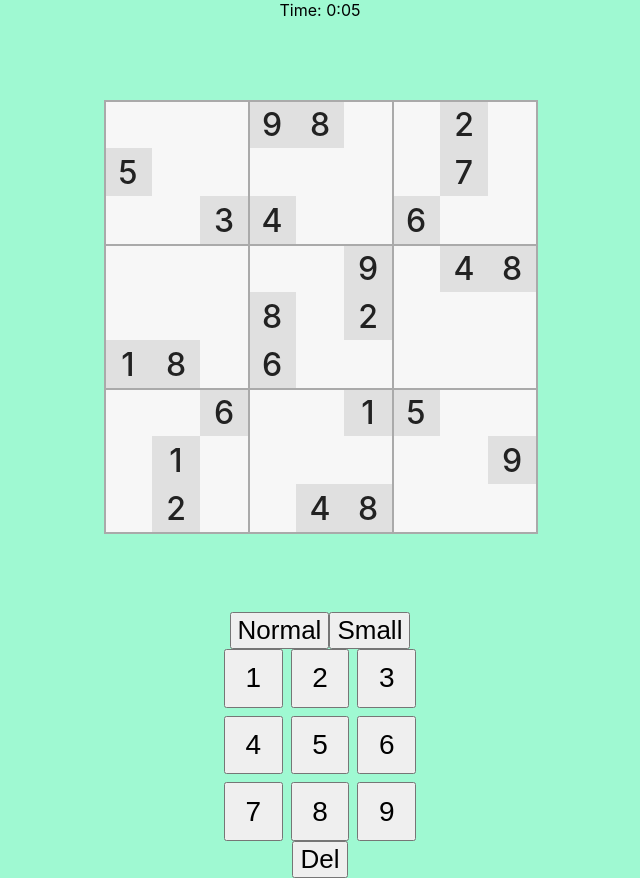
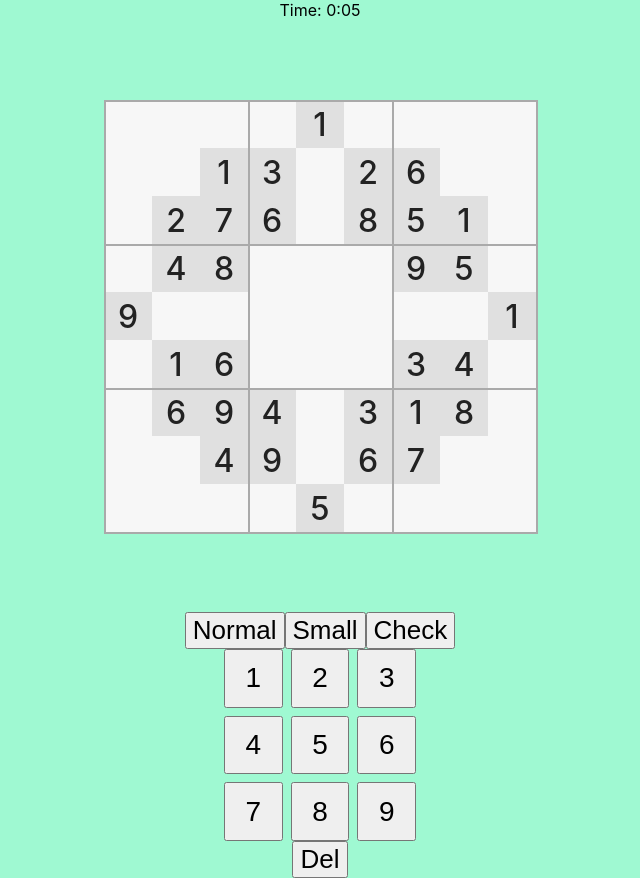
Before and after one commit to sergio-prgm/sudoku-app, a React (Vite) app: page / in a window 1280 px wide. Shown: the whole page, without its empty margins (320-960 px from the left). Built offline with nearby package versions, Linux system fonts and the light colour scheme.

Commit message:
Add solver component

```diff
--- a/src/components/Cell/Cell.jsx
+++ b/src/components/Cell/Cell.jsx
@@ -3,7 +3,7 @@ import SudokuContext from '../../context/SudokuContext'
 import PencilMarks from '../PencilMarks/PencilMarks'
 
 export default function Cell ({ cell }) {
-  const { sudoku, selectedCell, setSelectedCell } = useContext(SudokuContext)
+  const { sudoku, pencil, setPencil, selectedCell, setSelectedCell } = useContext(SudokuContext)
 
   const [isCorrect, setIsCorrect] = useState(true)
 
@@ -17,8 +17,16 @@ export default function Cell ({ cell }) {
   }
 
   useEffect(() => {
-    if (cell.isChanged || cell.value === 0) {
+    if (cell.isChanged) {
       setIsCorrect(checkCell(cell, sudoku))
+      if (cell === selectedCell) {
+        const selPencil = pencil.find(cell => selectedCell.col === cell.col && selectedCell.row === cell.row)
+        setPencil(pencil => {
+          const pencilMarks = pencil.filter(obj => obj !== selPencil)
+          selPencil.isCorrect = checkCell(cell, sudoku)
+          return [...pencilMarks, selPencil]
+        })
+      }
     }
   }, [sudoku])
 
--- a/src/components/Controls/Controls.jsx
+++ b/src/components/Controls/Controls.jsx
@@ -1,6 +1,7 @@
 import { useState, useEffect, useCallback } from 'react'
 import useAddNum from '../../hooks/useAddNum'
 import Key from '../Key/Key'
+import Solver from '../Solver/Solver'
 import './styles.scss'
 
 export default function Controls () {
@@ -9,7 +10,7 @@ export default function Controls () {
   const [isNormal, setIsNormal] = useState(true)
   const [keyEvent, setKeyEvent] = useState()
 
-  const handleKeyboard = useCallback( event => {
+  const handleKeyboard = useCallback(event => {
     const eKey = event.key
     if (keys.some(key => key == eKey)) setKeyEvent(event)
     if (event.key === 'Backspace') setKeyEvent(event)
@@ -18,10 +19,10 @@ export default function Controls () {
   useAddNum(Number(keyEvent?.key) || 0, isNormal, keyEvent)
 
   useEffect(() => {
-    document.addEventListener("keydown", handleKeyboard)
+    document.addEventListener('keydown', handleKeyboard)
 
     return () => {
-      document.removeEventListener("keydown", handleKeyboard)
+      document.removeEventListener('keydown', handleKeyboard)
     }
   })
   return (
@@ -33,6 +34,7 @@ export default function Controls () {
       <button className='controls-button' onClick={() => setIsNormal(false)}>
         Small
       </button>
+      <Solver />
     </div >
     <div className='control-pad' onKeyDown={handleKeyboard}>
       {keys.map(key => {
--- /dev/null
+++ b/src/components/Solver/Solver.jsx
@@ -0,0 +1,25 @@
+import { useContext } from 'react'
+import SudokuContext from '@/context/SudokuContext'
+
+function Solver () {
+  const { sudoku, pencil } = useContext(SudokuContext)
+
+  const checkChanged = () => {
+    return sudoku.rows.map(row => row.cols.filter(cell => !cell.readOnly && !cell.isChanged)).flat()
+  }
+
+  const checkIsTrue = () => {
+    return pencil.filter(cell => !cell.isCorrect)
+  }
+
+  const handleClick = () => {
+    console.log(checkChanged())
+    console.log(checkIsTrue())
+  }
+
+  return (
+    <button onClick={handleClick}>Check</button>
+  )
+}
+
+export default Solver
--- a/src/components/SudokuBoard/SudokuBoard.jsx
+++ b/src/components/SudokuBoard/SudokuBoard.jsx
@@ -3,7 +3,8 @@ import Cell from '../Cell/Cell'
 import './styles.scss'
 
 export default function SudokuBoard () {
-  const { sudoku } = useSudoku(330)
+  const randomNumber = Math.floor(Math.random() * 2500)
+  const { sudoku } = useSudoku(0)
 
   return (
     <div className="sudoku-board">
--- a/src/hooks/useSudoku.js
+++ b/src/hooks/useSudoku.js
@@ -16,7 +16,7 @@ export default function useSudoku (num) {
       setPencil(
         sudoku.rows.map(row => {
           return row.cols.filter(col => !col.readOnly)
-            .map(({ row, col }) => ({ row, col, marks: new Set([]) }))
+            .map(({ row, col }) => ({ row, col, marks: new Set([]), isCorrect: true }))
         }).flat()
       )
     }
```
Also changed, not shown: 1 other file (tests, documents, lock files or other folders).
